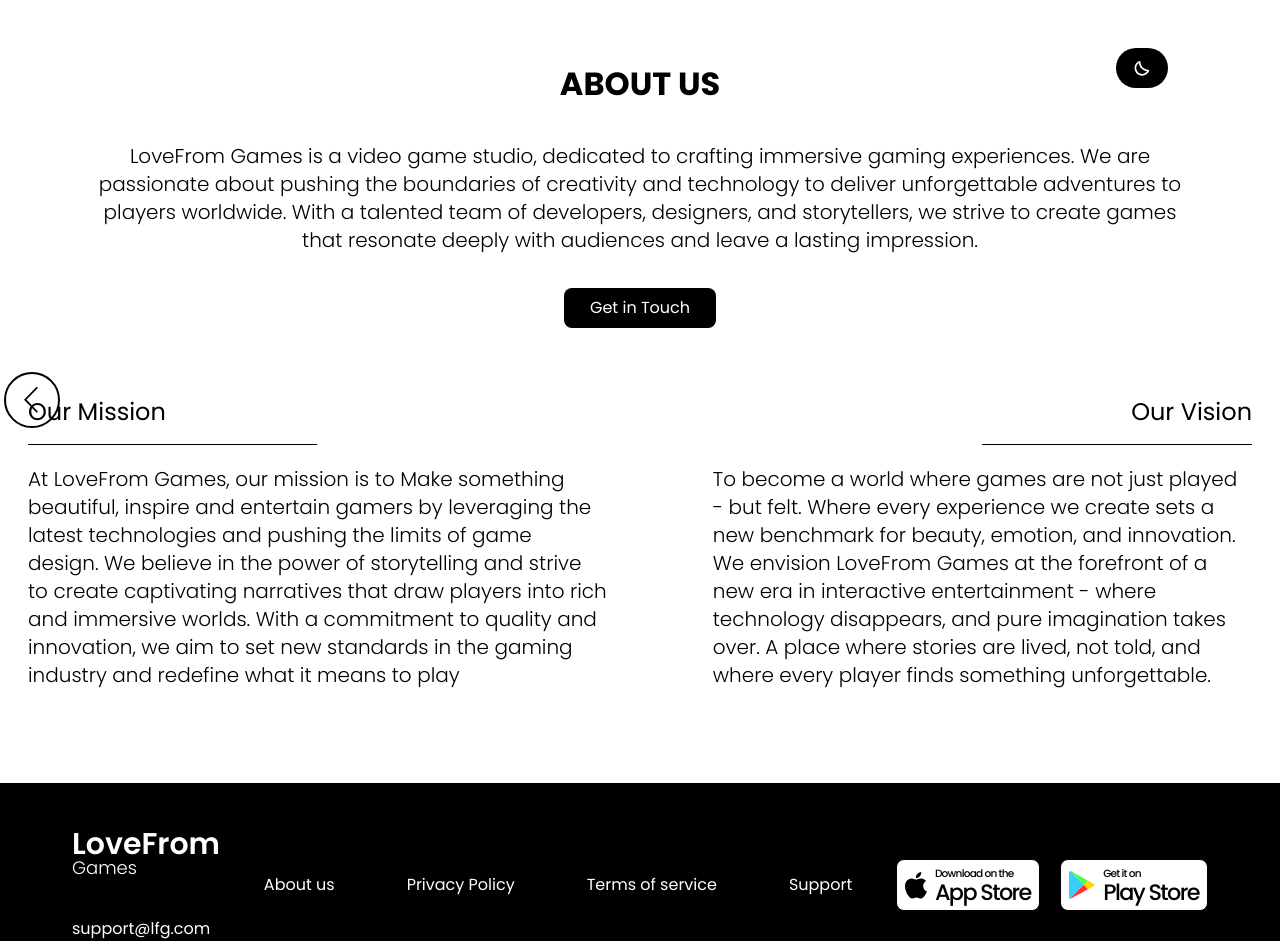
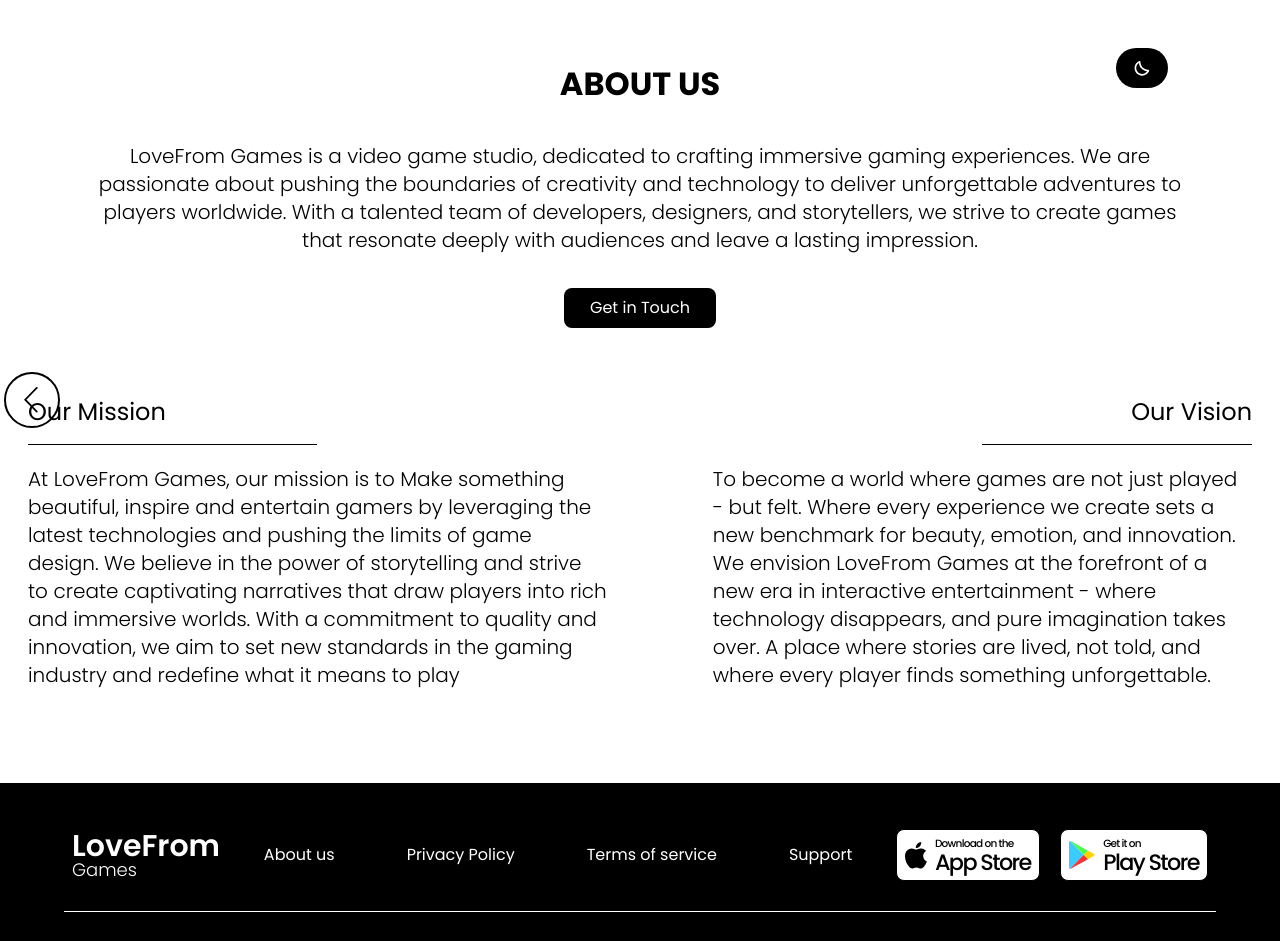
Before and after one commit to lomsadze123/lovefgame, a Next.js app: page /about in a window 1280 px wide. Shown: the top 941 px of the page. Built offline with nearby package versions, Linux system fonts and the light colour scheme.

Commit message:
refactor: simplify Footer component structure and update Support link

```diff
--- a/components/footer/index.tsx
+++ b/components/footer/index.tsx
@@ -11,18 +11,10 @@ export function Footer() {
   return (
     <footer className="mt-11 flex w-full flex-col items-center border-t-[0.625rem] pb-[2.9rem] lg:mt-0 lg:border-t-[#FFFFFF] lg:bg-black lg:pb-16.5 lg:text-white">
       <div className="mt-[2.89rem] flex flex-col gap-[1.88rem] border-b px-2 pb-[1.88rem] sm:w-[90%] lg:flex-row lg:items-center lg:justify-between lg:gap-7">
-        <div>
-          <Link
-            href="/"
-            className="flex flex-col lg:mb-10 [&_span]:leading-none"
-          >
-            <span className="text-3xl font-semibold">LoveFrom</span>
-            <span className="text-lg font-light">Games</span>
-          </Link>
-          <a className="hidden lg:inline" href="mailto:support@lfg.com">
-            support@lfg.com
-          </a>
-        </div>
+        <Link href="/" className="flex flex-col [&_span]:leading-none">
+          <span className="text-3xl font-semibold">LoveFrom</span>
+          <span className="text-lg font-light">Games</span>
+        </Link>
 
         <nav>
           <ul className="flex flex-col gap-5 lg:flex-row xl:gap-18">
@@ -35,7 +27,8 @@ export function Footer() {
             <li className={hoverUnderline}>
               <Link href="/terms">Terms of service</Link>
             </li>
-            <li className={hoverUnderline}><a href="mailto:support@lovefromgames.com">Support</a>
+            <li className={hoverUnderline}>
+              <a href="mailto:support@lovefromgames.com">Support</a>
             </li>
           </ul>
         </nav>
```
